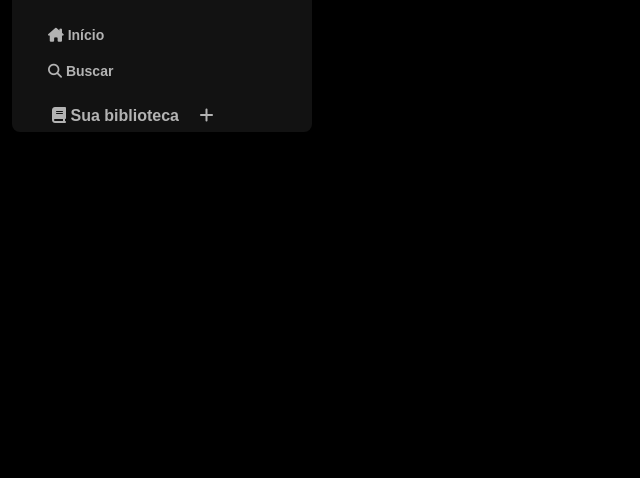
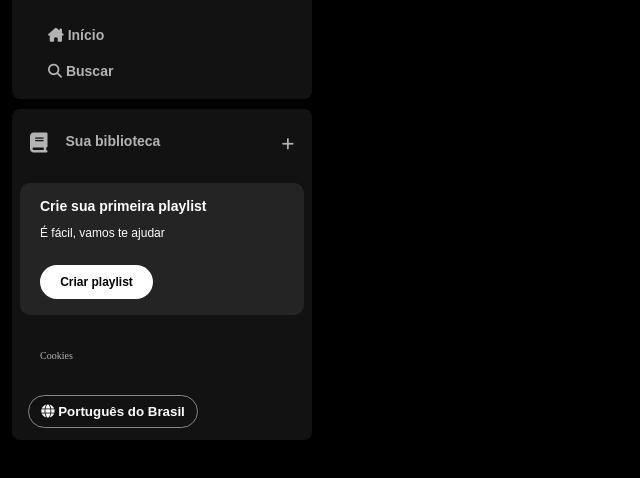
Before and after one commit to Guipray/Imersao_Front_End, a plain HTML site: page index.html in a window 1280 px wide. Shown: the part 74-552 px from the top of the page, without its empty margins (0-640 px from the left). Drawn offline with Linux system fonts and the light colour scheme.

Commit message:
Alterações da aula 2

```diff
--- a/index.html
+++ b/index.html
@@ -17,7 +17,6 @@
                         <img src="./assets/icons/logo-spotify.png" alt="logo do spotify">
                     </a>
                 </div>
-                <div>
                 <ul>
                     <li>
                         <a href="">
@@ -32,21 +31,38 @@
                         </a>
                     </li>
                 </ul>
-                </div>
-                <header>
-                    <div class="biblioteca">
-                        <div class="texto">
-                            <a href="">
+            </nav>
+
+            <div class="library">
+                <div class="library__content">
+                    <button class="library__button">
                         <span class="fa-solid fa-book"></span>
                         <span>Sua biblioteca</span>
-                            </a>
-                            <a href="">
+                    </button>
                     <span class="fa-solid fa-plus"></span>
-                            </a>
+                </div>
+                <section class="section-playlist">
+                    <div class="section-playlist__content">
+                        <span class="text title">Crie sua primeira playlist</span>
+                        <span class="text subtitle">É fácil, vamos te ajudar</span>
+                        <button class="section-playlist__button">
+                            <span>Criar playlist</span>
+                        </button>
+                    </div>
+                </section>
+
+                <div class="cookies">
+                    <a href="">Cookies</a>
+                </div>
+
+                <div class="languages">
+                    <button class="languages__button">
+                        <span class="fa-solid fa-globe"></span>
+                        <span>Português do Brasil</span>
+                    </button>
                 </div>
             </div>
-                </header>
-            </nav>
+
         </div>
     </body>
 </html>
--- a/style.css
+++ b/style.css
@@ -45,15 +45,125 @@ body {
     font-family: "DM Sans", sans-serif;
 }
 
-header {
-    padding: 8px 16px;
+.library {
+    background-color: #121212;
+    border-radius: 8px;
+    display: flex;
+    justify-content: space-between;
+    flex-direction: column;
+    padding: 4px 8px;
+    color: #b3b3b3;
+    font-weight: 600;
+    font-size: 14px;
+    margin-top: 10px;
 }
 
-.sidebar nav .biblioteca a {
+.library .library__content {
+    display: flex;
+    justify-content: space-between;
+}
+
+.library .library__button {
+    display: flex;
+    margin-right: 10px;
     color: #b3b3b3;
+    background-color: transparent;
+    border: 0px;
+    font-size: 14px;
+    font-weight: 700;
+    font-family: "DM Sans", sans-serif;
+    text-align: center;
     text-decoration: none;
+    text-transform: none;
+    padding: 20px 10px;
+}
+
+.library .library__button .fa-solid {
+    font-size: 20px;
+    margin-right: 10px;
+    /*font-weight: 300; Corrompe o ícone */
+    padding-right: 8px;
+}
+
+.library .library__content .fa-plus {
+    margin: 24px 10px;
+}
+
+.section-playlist {
+    display: flex;
+    align-items: flex-start;
+    justify-content: space-between;
+    gap: 20px;
+    background-color: #242424;
+    color: #b3b3b3;
     font-weight: 600;
-    font-size: 16px;
+    font-size: 14px;
+    margin: 8px 0px;
+    padding: 16px 20px;
+    border-radius: 10px;
+}
+
+.section-playlist .section-playlist__content {
+   display: flex;
+   flex-direction: column;
+}
+
+.section-playlist__content .text {
+    padding-bottom: 14px;
+    color: #fff;
     font-family: "DM Sans", sans-serif;
-    padding: 4px 8px;
 }
+
+.section-playlist__content .title {
+    font-weight: 700;
+}
+
+.section-playlist__content .subtitle {
+    font-weight: 500;
+    font-size: 12px;
+}
+
+.section-playlist__content .section-playlist__button {
+    display: flex;
+    justify-content: center;
+    background-color: #fff;
+    color: #000;
+    border-radius: 20px;
+    font-size: 12px;
+    font-weight: 700;
+    font-family: "DM Sans", sans-serif;
+    text-decoration: none;
+    text-transform: none;
+    padding: 10px;
+    margin-top: 12px;
+    border: 0px;
+    width: 113px;
+}
+
+.sidebar .cookies {
+    margin: 25px 20px;
+}
+
+.sidebar .cookies a {
+    color: #b3b3b3;
+    font-weight: 500;
+    font-size: 10px;
+    text-decoration: none;
+}
+
+.sidebar .cookies a:hover {
+    text-decoration: underline;
+}
+
+.languages .languages__button {
+    align-items: center;
+    background-color: transparent;
+    border: 1px solid #878787;
+    color: #fff;
+    font-weight: bold;
+    cursor: pointer;
+    width: 170px;
+    margin: 8px;
+    padding: 8px;
+    border-radius: 20px;
+}
```
Lines whose indentation alone changed are shown as unchanged.
